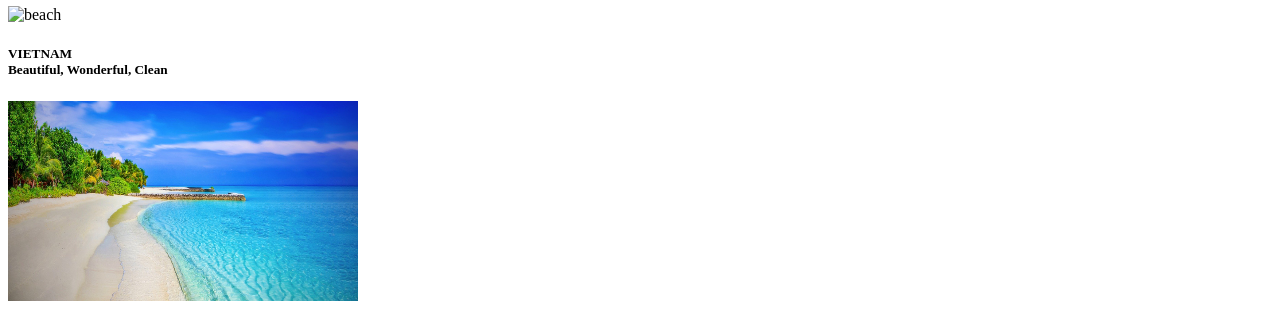
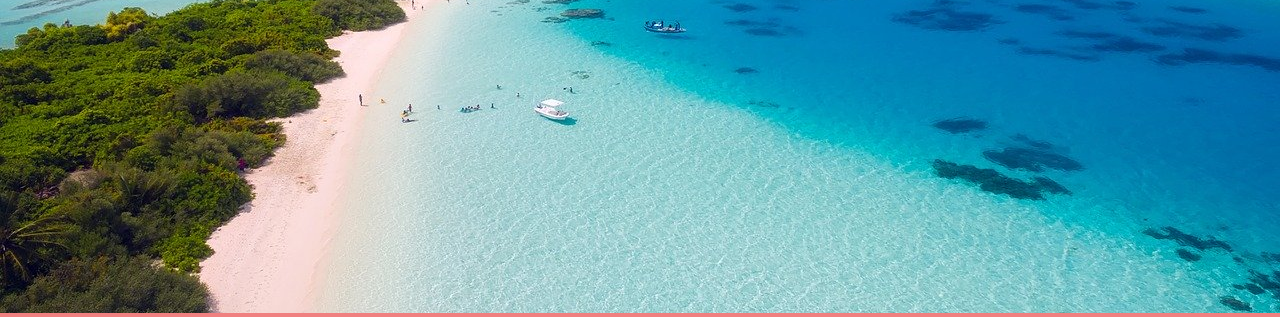
Before and after one commit to khoahoc124/khoahoc12456.github.io, a plain HTML site: page index.html in a window 1280 px wide. Shown: the part 327-644 px from the top of the page. Drawn offline with Linux system fonts and the light colour scheme.

Commit message:
4th time attemp
Not this again(changed the linked css files)

```diff
--- a/index.html
+++ b/index.html
@@ -3,9 +3,8 @@
 <head>
 <meta charset="UTF-8">
 <title>b6</title>
-<link href="b6.css" rel="stylesheet" type="text/css">
-	<link rel="stylesheet" href="https://stackpath.bootstrapcdn.com/font-awesome/4.7.0/css/font-awesome.min.css" integrity="sha384-wvfXpqpZZVQGK6TAh5PVlGOfQNHSoD2xbE+QkPxCAFlNEevoEH3Sl0sibVcOQVnN" crossorigin="anonymous">
-
+<link rel="stylesheet" href="https://stackpath.bootstrapcdn.com/font-awesome/4.7.0/css/font-awesome.min.css" integrity="sha384-wvfXpqpZZVQGK6TAh5PVlGOfQNHSoD2xbE+QkPxCAFlNEevoEH3Sl0sibVcOQVnN" crossorigin="anonymous">
+	<link href="index.css" rel="stylesheet" type="text/css">
 </head>
 <div id="hinh">
 		<h3>TRAVEL PORTAL</h3>
```
